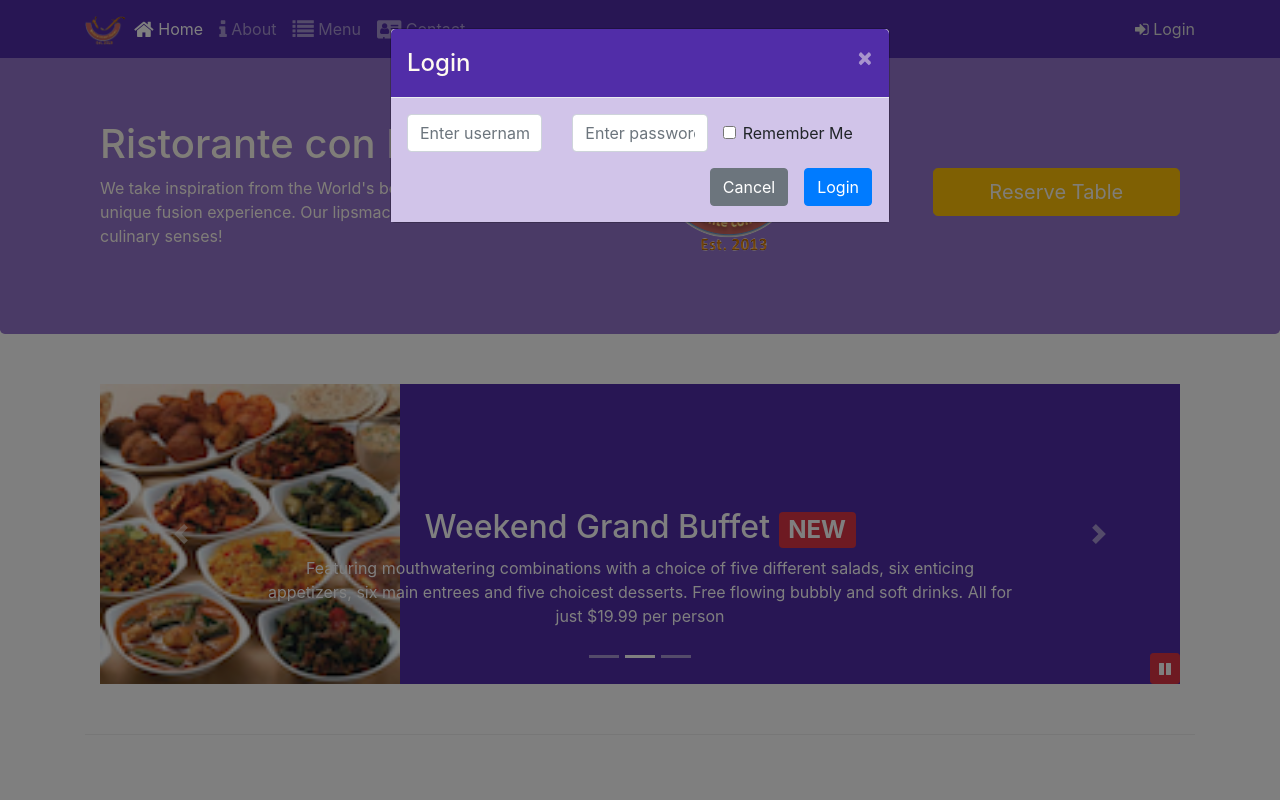
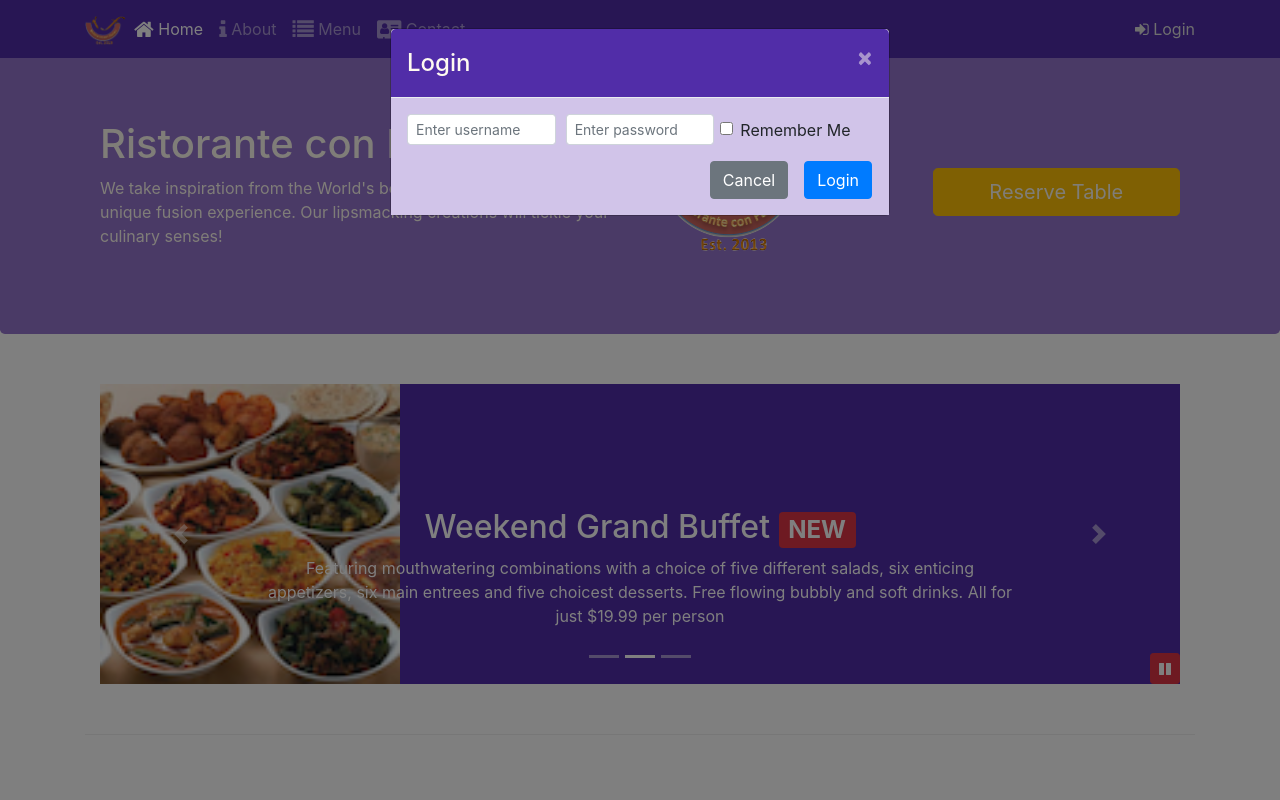
Before and after one commit to tushargarg875/WebUI, a website: page index.html in a window 1280 px wide. Both pictures are taken after a click on the element "Login". Shown: the top 800 px of the page. Drawn offline with nearby package versions, Linux system fonts and the light colour scheme; files that its build step writes are made by us from their sources.

Commit message:
NPM Scripts Part 1

```diff
--- a/index.html
+++ b/index.html
@@ -44,14 +44,14 @@
                 </div>
                 <div class="modal-body">
                     <form>
-                        <div class="form-group row">
+                        <div class="form-group row form-row">
                             <div class="col-4">
-                                <input class="form-control" type="text" placeholder="Enter username" name="username">
+                                <input class="form-control form-control-sm" type="text" placeholder="Enter username" name="username">
                             </div>
                             <div class="col-4">
-                                <input class="form-control" type="password" placeholder="Enter password" name="password">
+                                <input class="form-control form-control-sm mr-1" type="password" placeholder="Enter password" name="password">
                             </div>
-                            <div class="form-check col-4 align-self-center">
+                            <div class="form-check ml-3 col-auto align-self-center">
                                 <input id ="remember" name="remember" class="form-check-input" type="checkbox">
                                 <label for="remember" class="form-check-label">Remember Me</label>
                             </div>
@@ -304,29 +304,7 @@
     <script src="node_modules/jquery/dist/jquery.slim.min.js"></script>
     <script src="node_modules/popper.js/dist/umd/popper.min.js"></script>
     <script src="node_modules/bootstrap/dist/js/bootstrap.min.js"></script>
-    <script>
-        $(document).ready(function(){
-            $("#mycarousel").carousel( { interval: 2000 } );
-            $("#carousel-play-pause").click(function(){
-                if ($('#carousel-play-pause').children('span').hasClass('fa-pause')){
-                    $('#mycarousel').carousel('pause');
-                    $('#carousel-play-pause span').removeClass('fa-pause');
-                    $('#carousel-play-pause span').addClass('fa-play');
-                }
-                else {
-                    $('#mycarousel').carousel('cycle');
-                    $('#carousel-play-pause span').removeClass('fa-play');
-                    $('#carousel-play-pause span').addClass('fa-pause');
-                }
-            });
-            $('#login-btn').click(function(){
-                $('#login-modal').modal('toggle');
-            });
-            $('#reserve-btn').click(function(){
-                $('#reserve-modal').modal('toggle');
-            });
-        });
-    </script>
+    <script src="js/scripts.js"></script>
 
 
 </body>
--- /dev/null
+++ b/js/scripts.js
@@ -0,0 +1,21 @@
+$(document).ready(function(){
+    $("#mycarousel").carousel( { interval: 2000 } );
+    $("#carousel-play-pause").click(function(){
+        if ($('#carousel-play-pause').children('span').hasClass('fa-pause')){
+            $('#mycarousel').carousel('pause');
+            $('#carousel-play-pause span').removeClass('fa-pause');
+            $('#carousel-play-pause span').addClass('fa-play');
+        }
+        else {
+            $('#mycarousel').carousel('cycle');
+            $('#carousel-play-pause span').removeClass('fa-play');
+            $('#carousel-play-pause span').addClass('fa-pause');
+        }
+    });
+    $('#login-btn').click(function(){
+        $('#login-modal').modal('toggle');
+    });
+    $('#reserve-btn').click(function(){
+        $('#reserve-modal').modal('toggle');
+    });
+});
```
Also changed, not shown: package.json (+7 -3 lines), css/styles.scss (line endings or trailing spaces), 1 other file.
